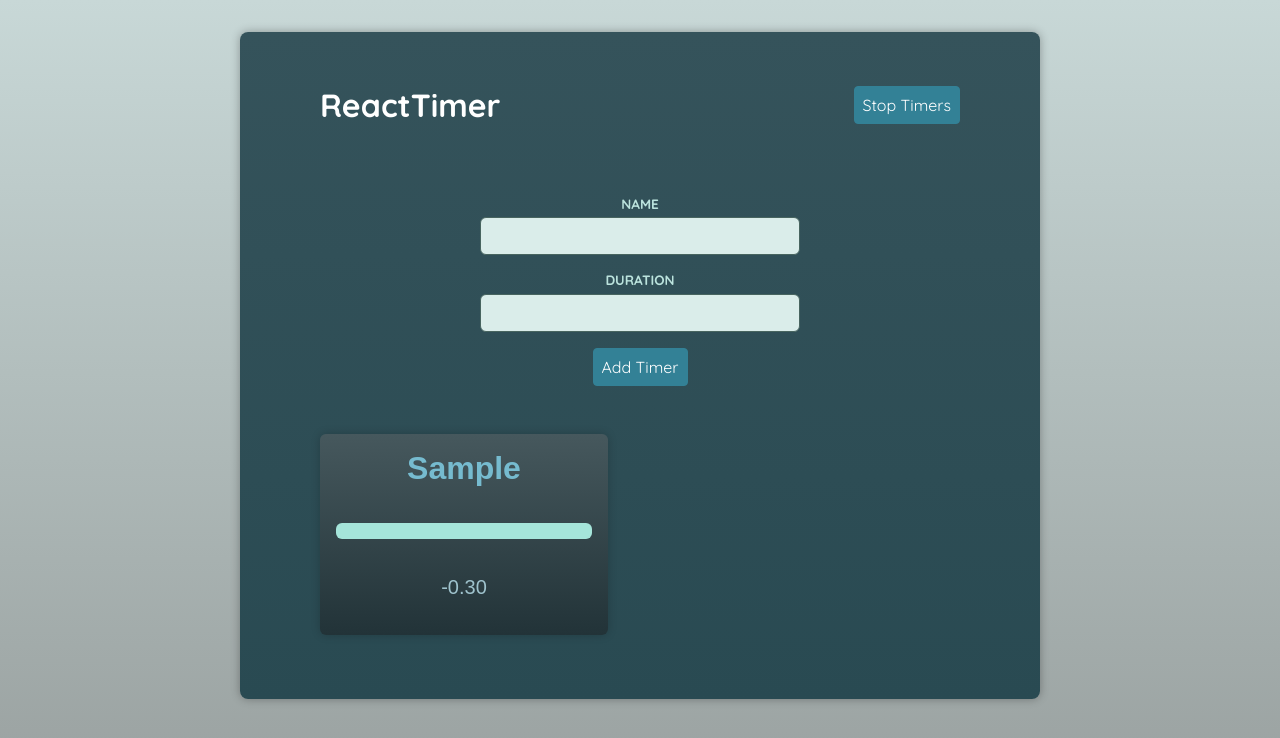
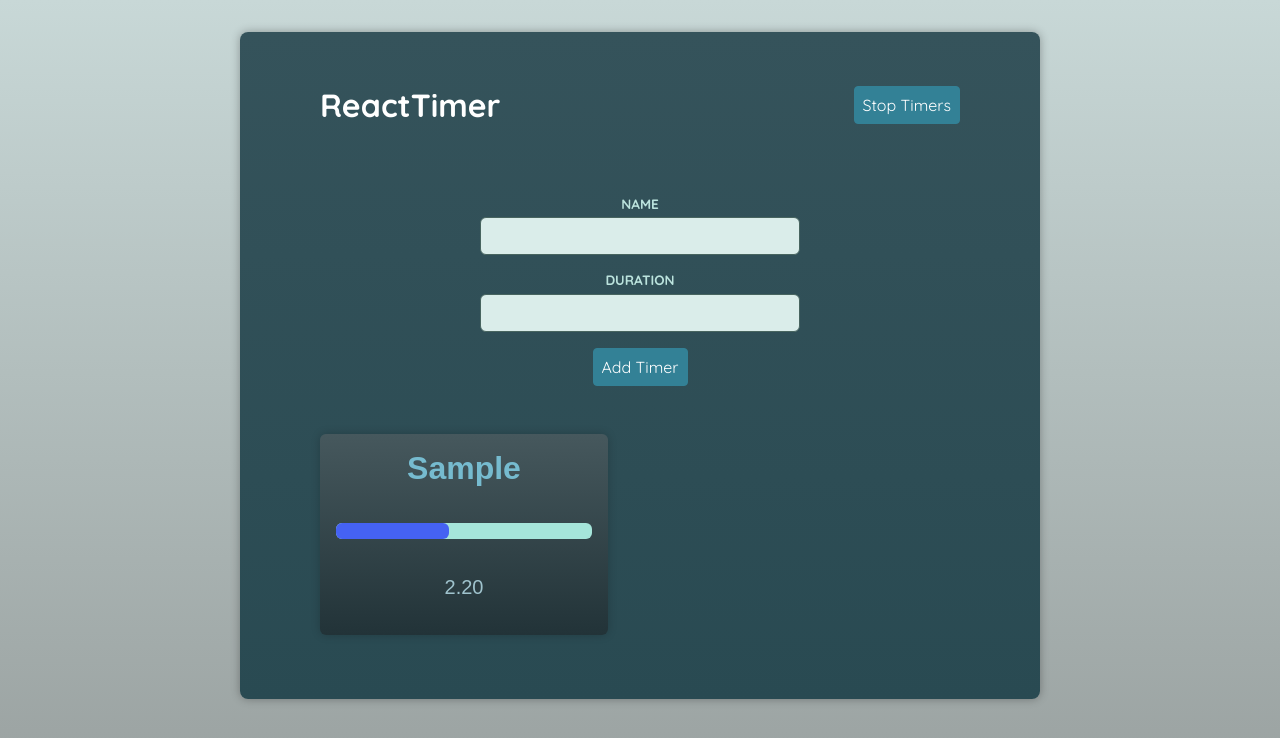
Before and after one commit to eduardogochi/react-advanced-components, a React (Vite) app: page / in a window 1280 px wide. Both pictures are taken after typing "Sample", "5" into the empty fields and a click on the button "Add Timer". Shown: the top 738 px of the page. Built offline with nearby package versions, Linux system fonts and the light colour scheme; a web font is replaced by a local one.

Commit message:
Fixed bug with timers restarting after they had already been expired

```diff
--- a/src/components/Timer.tsx
+++ b/src/components/Timer.tsx
@@ -3,12 +3,10 @@ import { useEffect, useRef, useState } from 'react'
 import Container from './UI/Container'
 import { useTimersContext, type Timer as TimerProps } from '../store/timers-context'
 
-
 export default function Timer({ name, duration }: TimerProps) {
     const interval = useRef<number | null>(null)
     const [remainingTime, setRemainingTime] = useState(duration * 1000)
     const { isRunning } = useTimersContext()
-
 
     if (remainingTime <= 0 && interval.current) {
         clearInterval(interval.current)
@@ -16,11 +14,18 @@ export default function Timer({ name, duration }: TimerProps) {
 
     useEffect(() => {
         let timer: number
+
         if (isRunning) {
-            const timer = setInterval(function () {
-                setRemainingTime(prevTime => prevTime - 50)
+            timer = setInterval(function () {
+                setRemainingTime((prevTime) => {
+                    if (prevTime <= 0) {
+                        return prevTime
+                    }
+                    return prevTime - 50
+                })
             }, 50)
             interval.current = timer
+
         } else if (interval.current) {
             clearInterval(interval.current)
         }
@@ -33,7 +38,9 @@ export default function Timer({ name, duration }: TimerProps) {
     return (
         <Container as="article">
             <h2>{name}</h2>
-            <p><progress max={duration * 1000} value={remainingTime} /></p>
+            <p>
+                <progress max={duration * 1000} value={remainingTime} />
+            </p>
             <p>{formattedRemainingTime}</p>
         </Container>
     )
```
